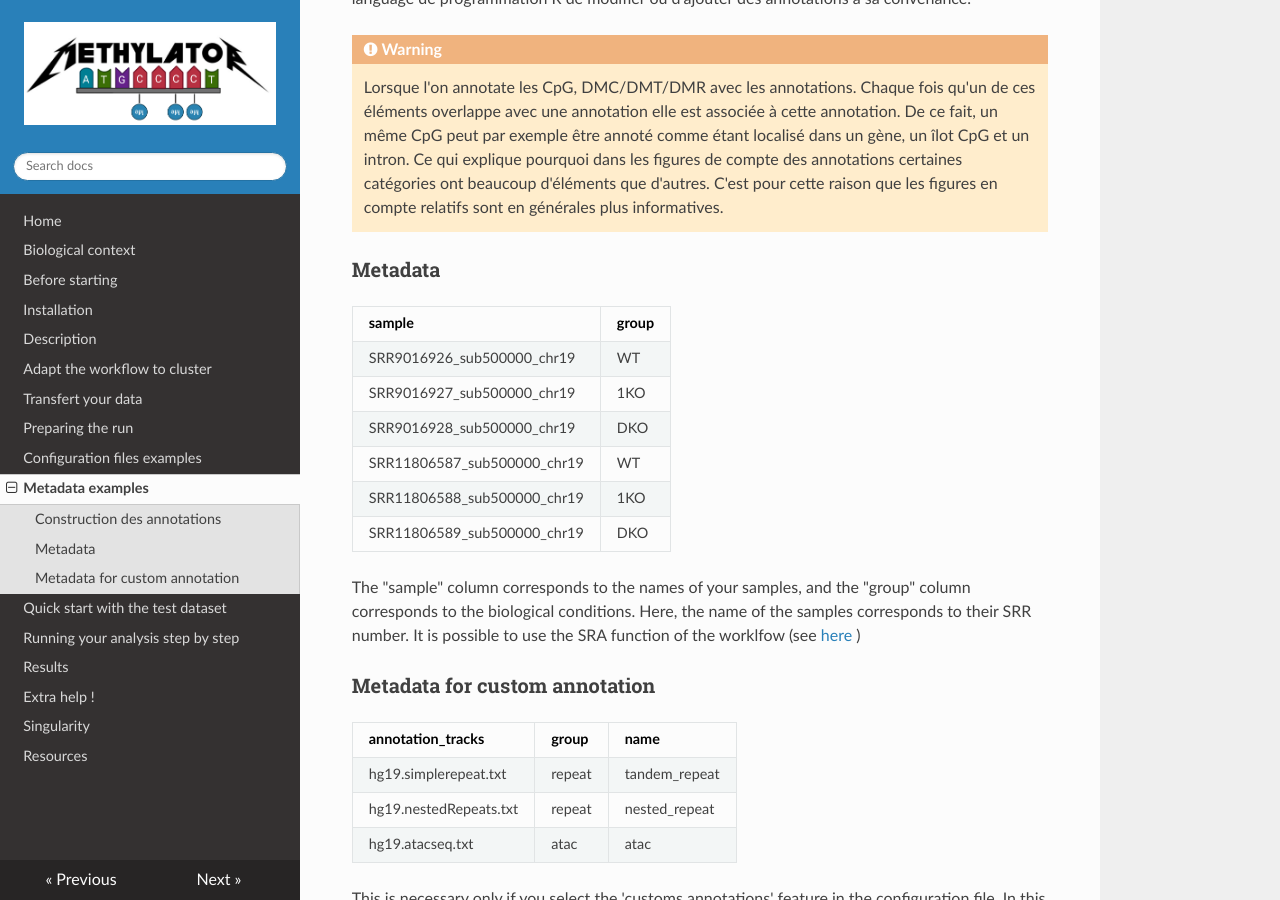
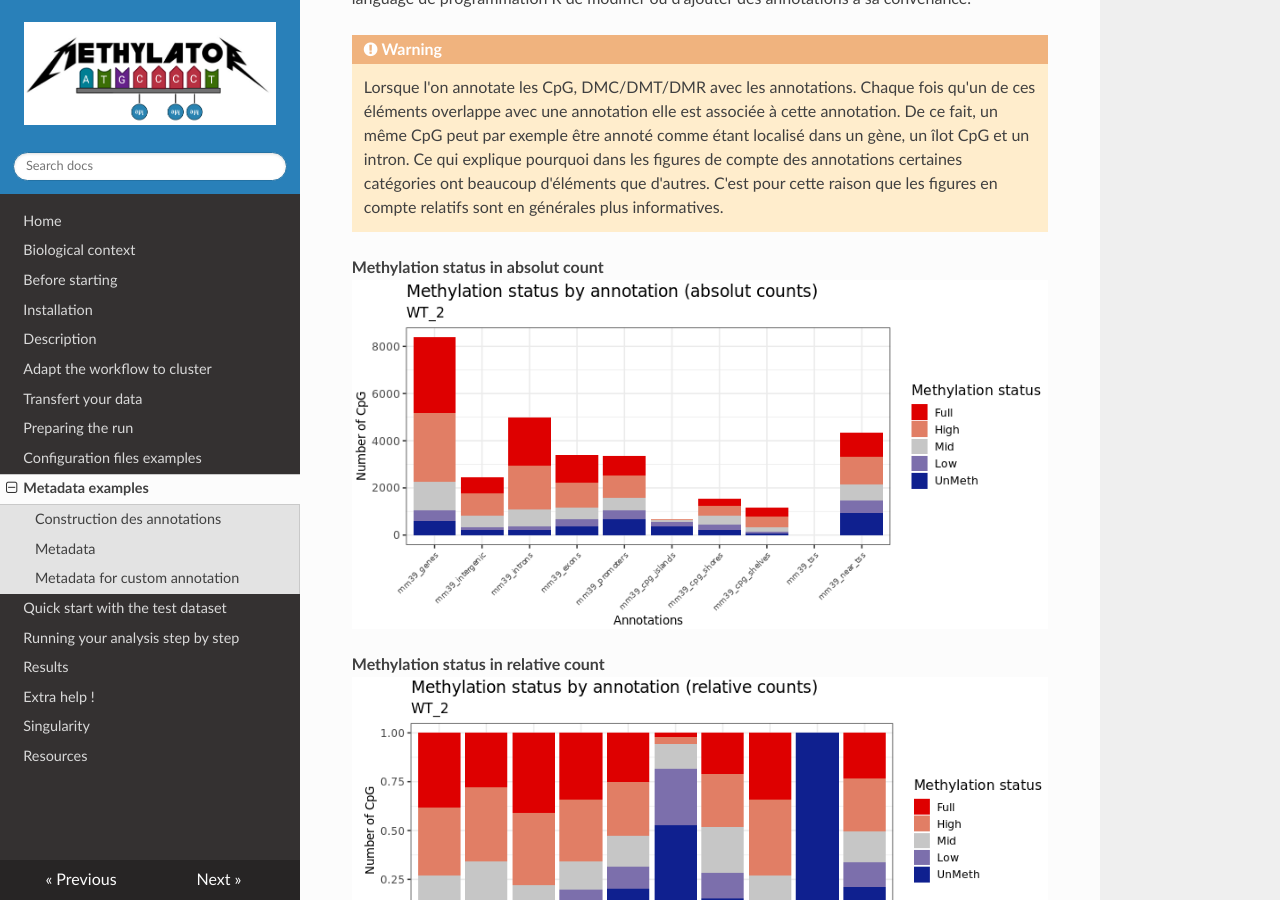
Before and after one commit to parisepigenetics/Methylator-Documentation, an MkDocs documentation site: the page built from docs/metadata_example.md, in a window 1280 px wide and 900 px high, scrolled down 2272 px. Built offline with MkDocs 1.6.1, drawn with Linux system fonts in a browser that asks for light colours; nearby versions of some CDN libraries.

Commit message:
Update metadata_example.md

```diff
--- a/docs/metadata_example.md
+++ b/docs/metadata_example.md
@@ -66,7 +66,11 @@ L'un des avantages de cette approche elle qu'elle permet à un utilisateur avert
     De ce fait, un même CpG peut par exemple être annoté comme étant localisé dans un gène, un îlot CpG et un intron. Ce qui explique pourquoi dans les figures de compte
     des annotations certaines catégories ont beaucoup d'éléments que d'autres. C'est pour cette raison que les figures en compte relatifs sont en générales plus informatives.
 
+**Methylation status in absolut count**
+![meth_stat_abs](img/methylation_status_absolut.png)
 
+**Methylation status in relative count**
+![meth_stat_rel](img/methylation_status_relative.png)
 
 
 ### Metadata
```
